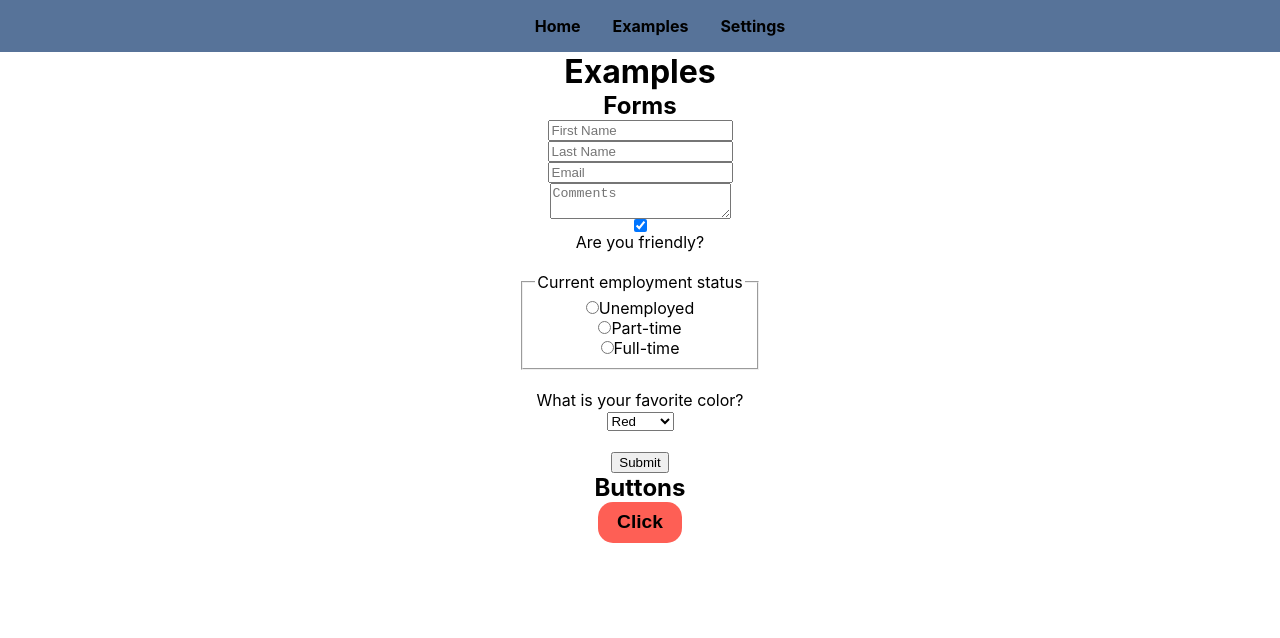
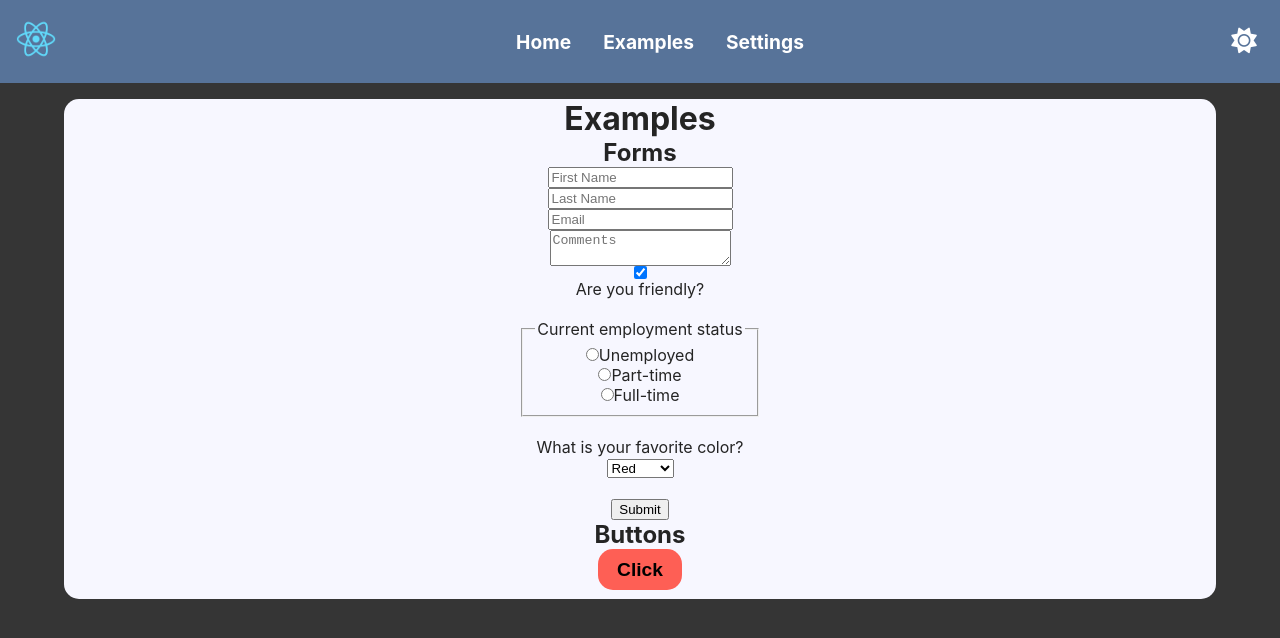
Before and after one commit to mrmendoza-dev/ui-kit, a React (Vite) app: page /examples in a window 1280 px wide. Shown: the top 638 px of the page. Built offline with nearby package versions, Linux system fonts and the light colour scheme.

Commit message:
added DarkMode module

```diff
--- a/index.html
+++ b/index.html
@@ -5,6 +5,8 @@
     <link rel="icon" type="image/svg+xml" href="/vite.svg" />
     <meta name="viewport" content="width=device-width, initial-scale=1.0" />
     <title>UI Kit</title>
+    <script src="https://kit.fontawesome.com/cbf4f3e6b2.js" crossorigin="anonymous"></script>
+
   </head>
   <body>
     <div id="root"></div>
--- a/src/App.tsx
+++ b/src/App.tsx
@@ -13,11 +13,14 @@ function App() {
   return (
     <div className="App">
       <Nav />
-      <Routes>
-        <Route path="/" element={<Home />} />
-        <Route path="/examples" element={<Examples />} />
-        <Route path="/settings" element={<Settings />} />
-      </Routes>
+
+      <div className="AppPage">
+        <Routes>
+          <Route path="/" element={<Home />} />
+          <Route path="/examples" element={<Examples />} />
+          <Route path="/settings" element={<Settings />} />
+        </Routes>
+      </div>
     </div>
   );
 }
--- /dev/null
+++ b/src/components/DarkMode.tsx
@@ -0,0 +1,84 @@
+import React, { useState, useEffect } from "react";
+import "../css/Nav.css";
+import "../css/index.css";
+
+
+export default function DarkMode() {
+    const root = document.querySelector(":root");
+    const rootStyles = getComputedStyle(root);
+    const [darkMode, setDarkMode] = useState(loadTheme);
+
+    function loadTheme() {
+      let savedTheme = JSON.parse(localStorage.getItem("darkMode"));
+      if (savedTheme != undefined) {
+        return savedTheme;
+      } else {
+        localStorage.setItem("darkMode", JSON.stringify(false));
+        return false;
+      }
+    }
+
+    useEffect(setTheme, [darkMode]);
+
+    function setTheme() {
+      localStorage.setItem("darkMode", JSON.stringify(darkMode));
+
+      if (darkMode) {
+        root.style.setProperty(
+          "--clrContrast",
+          rootStyles.getPropertyValue("--darkContrast")
+        );
+        root.style.setProperty(
+          "--clrAccent1",
+          rootStyles.getPropertyValue("--darkAccent1")
+        );
+        root.style.setProperty(
+          "--clrAccent2",
+          rootStyles.getPropertyValue("--darkAccent2")
+        );
+        root.style.setProperty(
+          "--clrBg",
+          rootStyles.getPropertyValue("--darkBg")
+        );
+        root.style.setProperty(
+          "--clrFont",
+          rootStyles.getPropertyValue("--darkFont")
+        );
+      } else {
+        root.style.setProperty(
+          "--clrContrast",
+          rootStyles.getPropertyValue("--lightContrast")
+        );
+        root.style.setProperty(
+          "--clrAccent1",
+          rootStyles.getPropertyValue("--lightAccent1")
+        );
+        root.style.setProperty(
+          "--clrAccent2",
+          rootStyles.getPropertyValue("--lightAccent2")
+        );
+        root.style.setProperty(
+          "--clrBg",
+          rootStyles.getPropertyValue("--lightBg")
+        );
+        root.style.setProperty(
+          "--clrFont",
+          rootStyles.getPropertyValue("--lightFont")
+        );
+      }
+    }
+
+    function changeTheme() {
+        setDarkMode((prevTheme) => !prevTheme);
+    }
+
+    return (
+        <button className="theme-btn" onClick={changeTheme}>
+        {darkMode ? (
+            <i className="fa-solid fa-moon"></i>
+        ) : (
+            <i className="fa-solid fa-sun"></i>
+        )}
+        </button>
+    );
+}
--- a/src/components/Nav.tsx
+++ b/src/components/Nav.tsx
@@ -1,11 +1,20 @@
-import {Link} from "react-router-dom"
+import React, { useState, useEffect } from "react";
+import { Link } from "react-router-dom";
 import "../css/Nav.css";
-
+import "../css/index.css";
+import DarkMode from "./DarkMode";
+import logo from "../assets/images/logo.png";
 
 
 export default function Nav() {
   return (
     <div className="Nav">
+      <div className="nav-title">
+        <Link className="nav-link" to="/">
+          <img className="nav-logo" src={logo} />
+        </Link>
+      </div>
+
       <ul className="nav-list">
         <li className="nav-item">
           <Link className="nav-link" to="/">
@@ -23,6 +32,8 @@ export default function Nav() {
           </Link>
         </li>
       </ul>
+
+      <DarkMode />
     </div>
   );
 }
--- a/src/css/App.css
+++ b/src/css/App.css
@@ -1,9 +1,22 @@
 
 @import "index.css";
 
+
 .App {
+  text-align: center;
+  color: var(--clrFont);
+  max-height: 100vh;
+}
 
-  color: var(--colorFont);
-    text-align: center;
-  background-color: inherit;
+
+
+.AppPage {
+  background-color: var(--clrBg);
+  height: 100%;
+  min-height: 500px;
+  width: 90%;
+  margin: 0 auto;
+  margin-top: 1em;
+  border-radius: 15px;
+
 }
--- a/src/css/Nav.css
+++ b/src/css/Nav.css
@@ -1,14 +1,24 @@
 @import "index.css";
 
 
-
-
 .Nav {
+    display: flex;
+    justify-content: space-between;
+    align-items: center;
     width:100%;
     background-color: var(--clrAccent2);
-    padding: 1em 0;
+    color: #fff;
+    padding: 1.2em 1em;
 }
 
+.nav-title {
+    font-size: 1.2rem;
+    font-weight: bold;
+
+}
+.nav-logo {
+    height: 40px;
+}
 .nav-list {
     display: flex;
     gap: 2em;
@@ -18,9 +28,22 @@
 }
 .nav-item {
     list-style: none;
+    font-size: 1.2rem;
 }
 .nav-link {
     text-decoration: none;
     color: inherit;
     font-weight: bold;
 }
+
+.theme-btn {
+    background-color: inherit;
+    border: none;
+    color: #fff;
+    font-size: 1.6rem;
+    width: 40px;
+    transition: text-shadow .2s;
+}
+.theme-btn:hover {
+    text-shadow: 0 0 15px white;
+}
--- a/src/css/index.css
+++ b/src/css/index.css
@@ -19,6 +19,19 @@
     --clrAccent2: #577399;
     --clrBg: #f7f7ff;
     --clrFont: #242424;
+
+
+    --lightContrast: #fe5f55;
+    --lightAccent1: #bdd5ea;
+    --lightAccent2: #577399;
+    --lightBg: #f7f7ff;
+    --lightFont: #242424;
+
+    --darkContrast: #a02e25;
+    --darkAccent1: #3b668b;
+    --darkAccent2: #25446e;
+    --darkBg: #242424;
+    --darkFont: #f7f7ff;
 }
 
 * {
@@ -27,10 +40,17 @@
 }
 
 
+
 body {
   margin: 0;
   background-color: var(--colorBg);
+    background-color: rgb(53, 53, 53);
 
+  font-family: -apple-system, BlinkMacSystemFont, 'Segoe UI', 'Roboto', 'Oxygen',
+    'Ubuntu', 'Cantarell', 'Fira Sans', 'Droid Sans', 'Helvetica Neue',
+    sans-serif;
+  -webkit-font-smoothing: antialiased;
+  -moz-osx-font-smoothing: grayscale;
   /* min-width: 320px; */
   /* min-height: 100vh; */
 }
```
Also changed, not shown: src/assets/images/logo.png (added).
